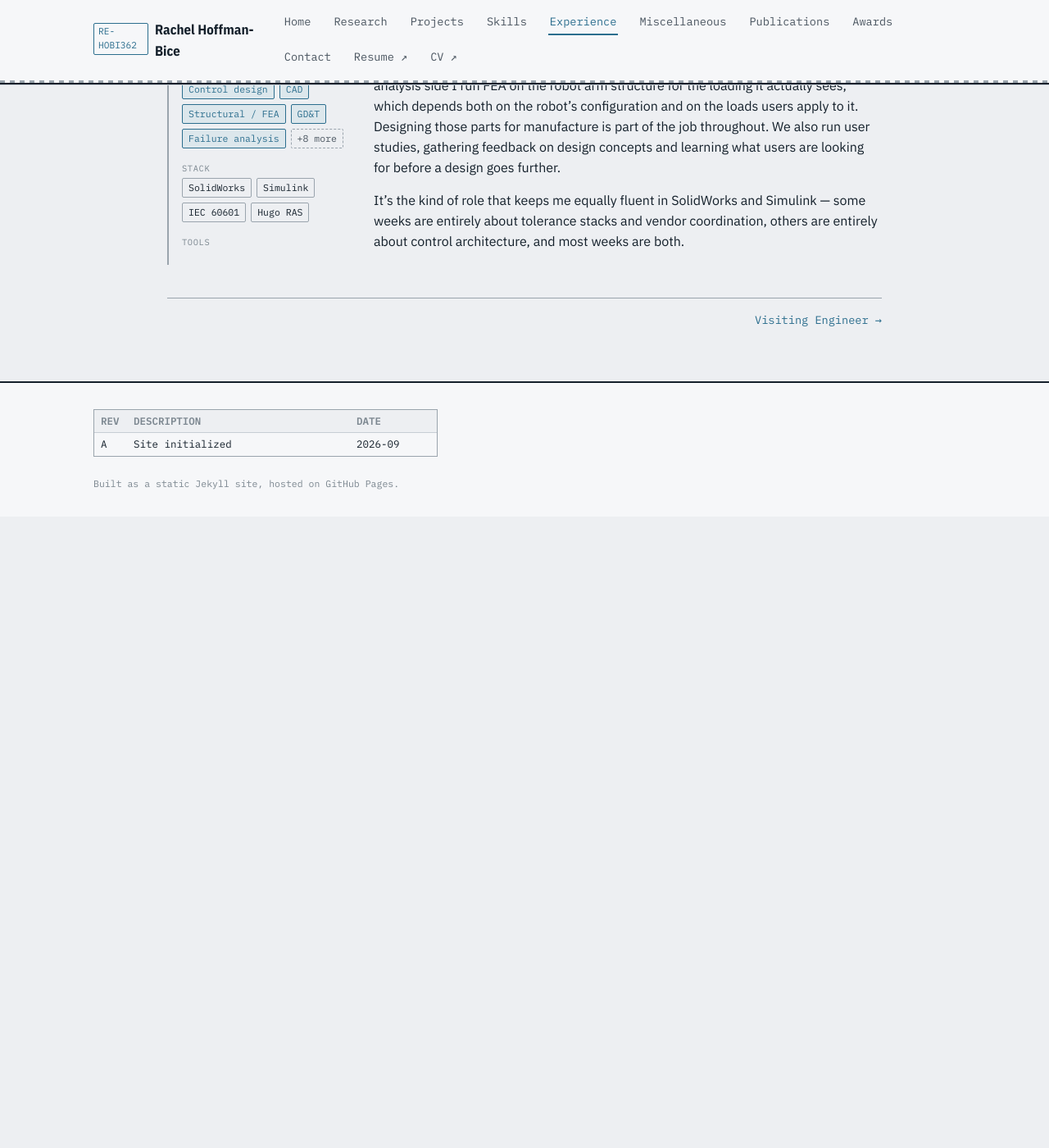
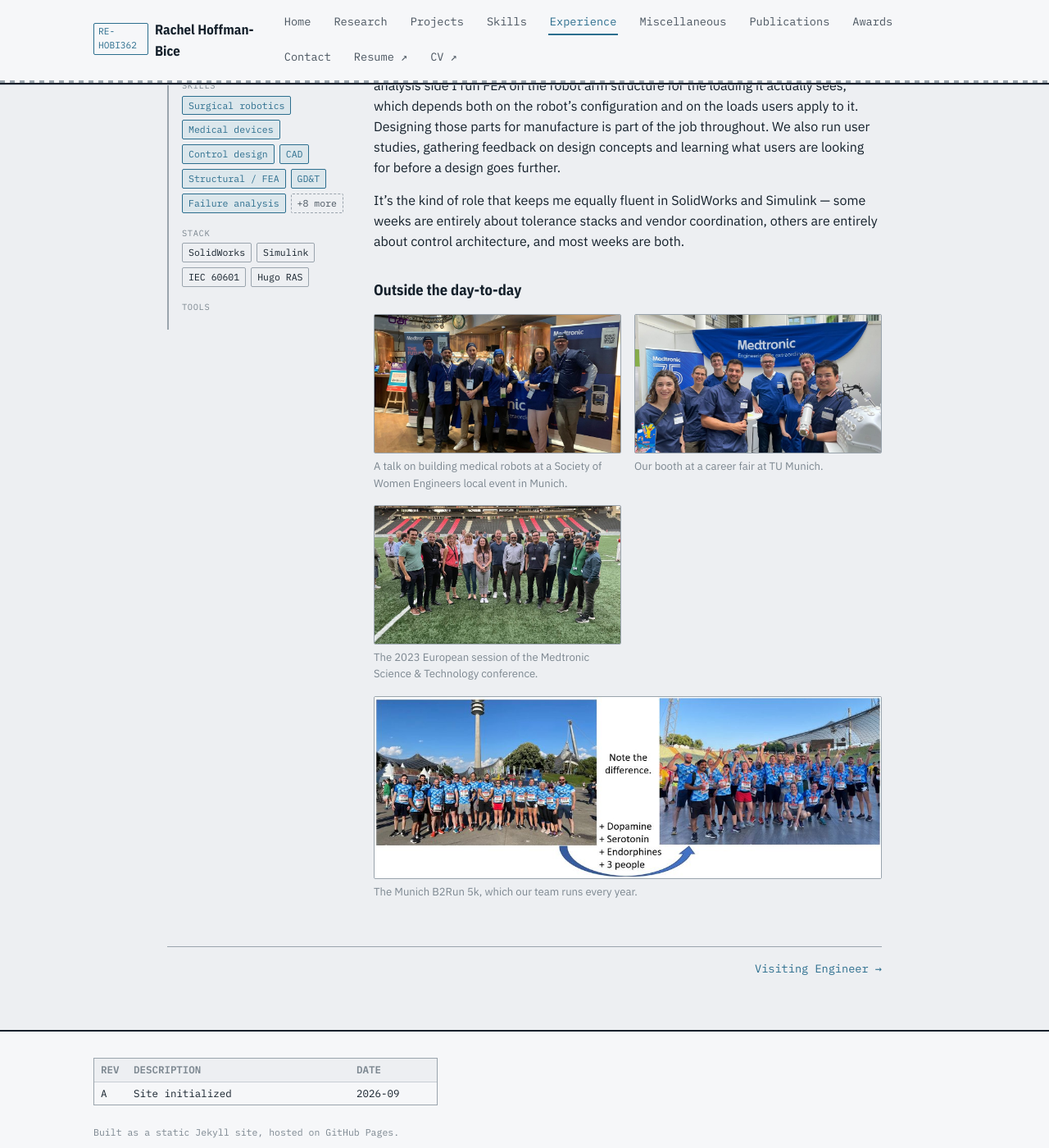
Before and after one commit to hobi362/hobi362.github.io, a Jekyll site: the page built from _experience/medtronic-fulltime.md, in a window 1280 px wide and 1400 px high, scrolled down 1776 px. Shown: the whole window at 82% size. Built offline with Jekyll 4.4.1, drawn with Linux system fonts in a browser that asks for light colours; before the commit the page ends 2406 px from its top, so only the background shows below that.

Commit message:
Medtronic page: event and team photos at the bottom
Co-Authored-By: Claude Opus 5 <noreply@anthropic.com>

```diff
--- a/_experience/medtronic-fulltime.md
+++ b/_experience/medtronic-fulltime.md
@@ -59,3 +59,24 @@ and learning what users are looking for before a design goes further.
 It's the kind of role that keeps me equally fluent in SolidWorks and Simulink — some weeks
 are entirely about tolerance stacks and vendor coordination, others are entirely about
 control architecture, and most weeks are both.
+
+### Outside the day-to-day
+
+<div class="photo-grid">
+  <figure>
+    <img src="/assets/images/experience/medtronic/swe-munich-talk.jpg" alt="Six colleagues in Medtronic scrubs and beanies at a booth in front of Medtronic banners at the Munich SWE event" loading="lazy">
+    <figcaption>A talk on building medical robots at a Society of Women Engineers local event in Munich.</figcaption>
+  </figure>
+  <figure>
+    <img src="/assets/images/experience/medtronic/tum-career-fair.jpg" alt="Nine colleagues in Medtronic scrubs under a Medtronic banner at a university atrium booth, one holding a device beside a model head" loading="lazy">
+    <figcaption>Our booth at a career fair at TU Munich.</figcaption>
+  </figure>
+  <figure>
+    <img src="/assets/images/experience/medtronic/st-conference-2023.jpg" alt="A large group standing on the pitch of a stadium during a conference evening event" loading="lazy">
+    <figcaption>The 2023 European session of the Medtronic Science &amp; Technology conference.</figcaption>
+  </figure>
+  <figure class="photo-grid__wide">
+    <img src="/assets/images/experience/medtronic/b2run.jpg" alt="Two photos of the company running team in matching shirts at the Munich Olympiapark, before the race and celebrating after it" loading="lazy">
+    <figcaption>The Munich B2Run 5k, which our team runs every year.</figcaption>
+  </figure>
+</div>
--- a/assets/css/style.css
+++ b/assets/css/style.css
@@ -731,3 +731,11 @@ a.tag--skill-more:hover { color: var(--accent); border-color: var(--accent); }
 .fig-pair { display: grid; grid-template-columns: 1fr 1fr; gap: 12px; margin: 16px 0; }
 .fig-pair img { display: block; width: 100%; height: auto; margin: 0; }
 @media (max-width: 640px) { .fig-pair { grid-template-columns: 1fr; } }
+
+/* Small captioned photos, e.g. team and event pictures at the foot of a page. */
+.photo-grid { display: grid; grid-template-columns: repeat(auto-fit, minmax(220px, 1fr)); gap: 16px; margin: 16px 0; }
+.photo-grid figure { margin: 0; }
+.photo-grid img { display: block; width: 100%; height: 170px; object-fit: cover; margin: 0; }
+.photo-grid figcaption { margin-top: 6px; font-size: 0.82rem; color: var(--ink-faint); }
+.photo-grid__wide { grid-column: 1 / -1; }
+.photo-grid__wide img { height: auto; object-fit: contain; }
```
Also changed, not shown: assets/images/experience/medtronic/b2run.jpg (added), assets/images/experience/medtronic/st-conference-2023.jpg (added), assets/images/experience/medtronic/swe-munich-talk.jpg (added), assets/images/experience/medtronic/tum-career-fair.jpg (added).
